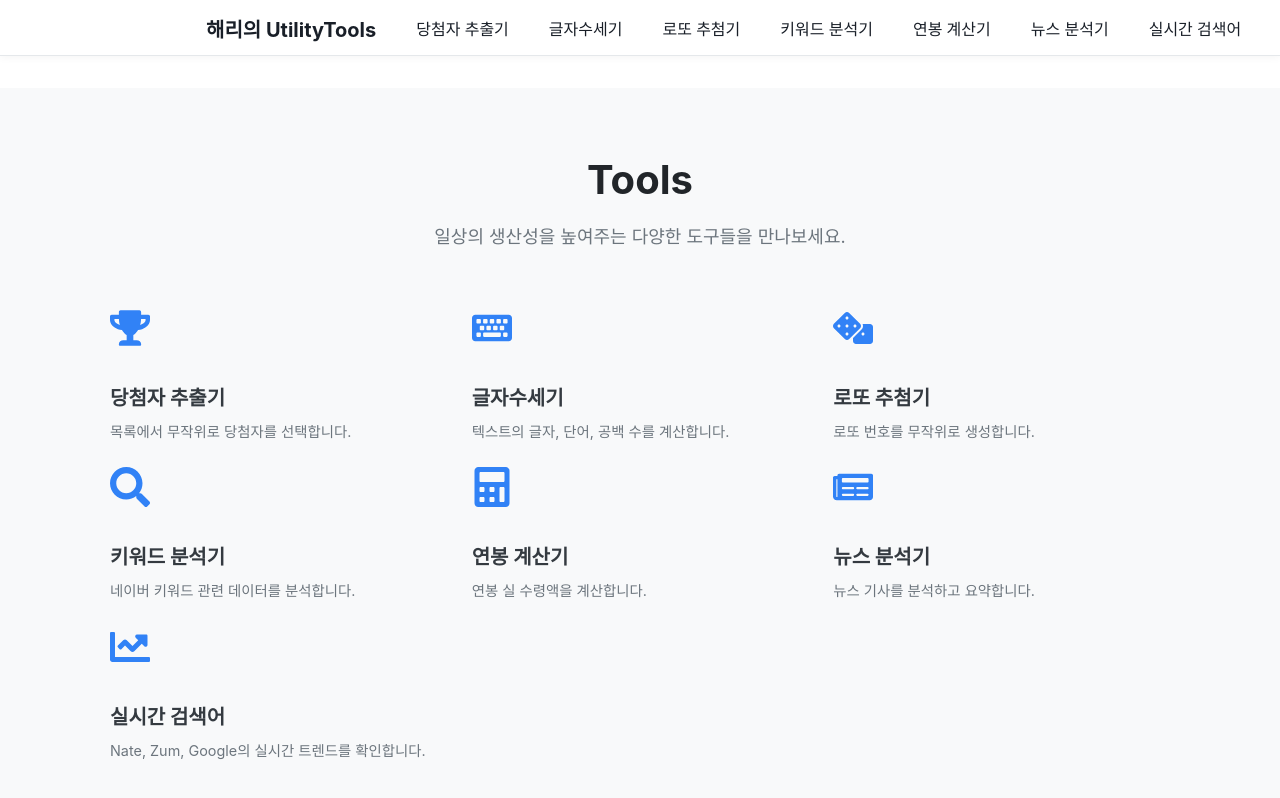
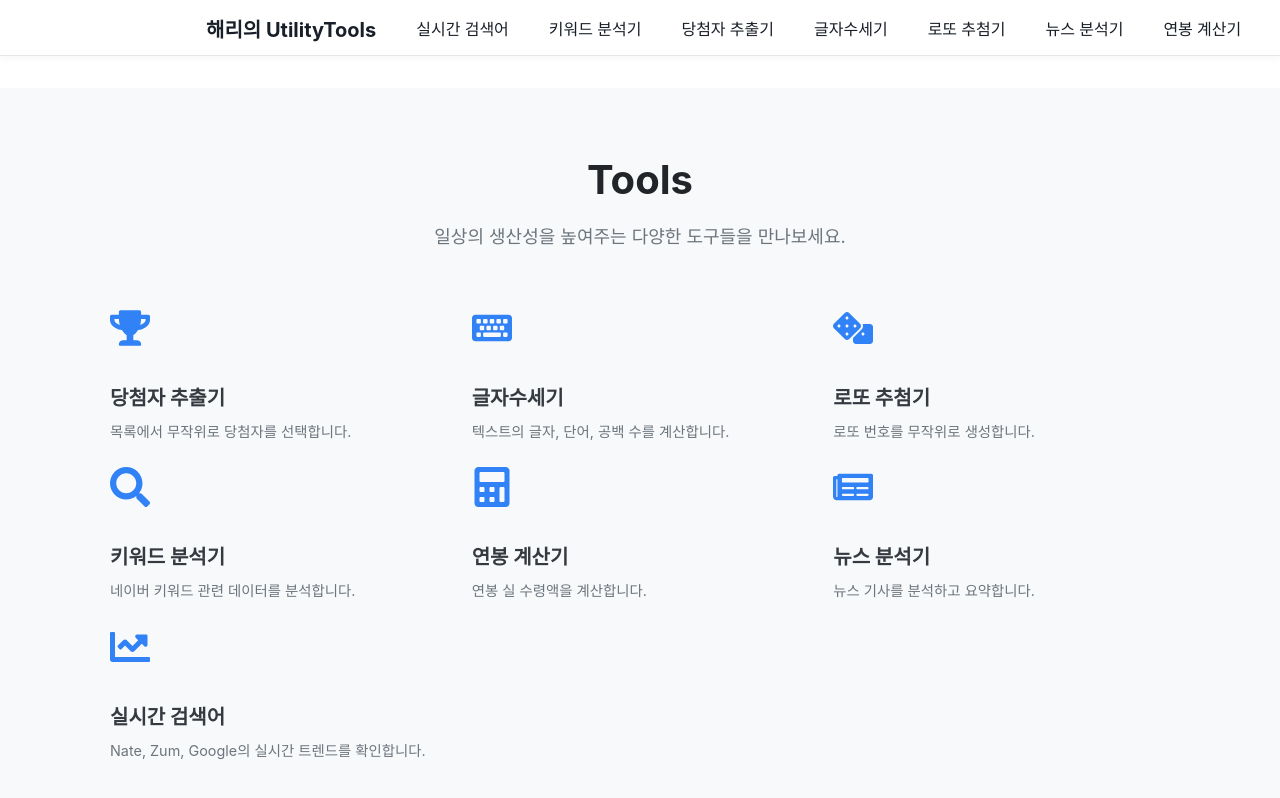
Before and after one commit to deketeryharry/tools_apps_reboots, a Next.js app: page / in a window 1280 px wide. Shown: the top 798 px of the page. Built offline with nearby package versions, Linux system fonts and the light colour scheme.

Commit message:
feat: Reorder navigation tabs

```diff
--- a/components/Navigation.tsx
+++ b/components/Navigation.tsx
@@ -3,13 +3,13 @@ import { useRouter } from 'next/router';
 import { useState, useEffect } from 'react';
 
 const navLinks = [
+  { name: '실시간 검색어', href: '/realtime-keywords' },
+  { name: '키워드 분석기', href: '/keyword-analyzer' },
   { name: '당첨자 추출기', href: '/random-selector' },
   { name: '글자수세기', href: '/word-counter' },
   { name: '로또 추첨기', href: '/lotto-generator' },
-  { name: '키워드 분석기', href: '/keyword-analyzer' },
+  { name: '뉴스 분석기', href: '/news-analyzer' },
   { name: '연봉 계산기', href: '/salary-calculator' },
-  { name: '뉴스 분석기', href: '/news-analyzer' },
-  { name: '실시간 검색어', href: '/realtime-keywords' },
 ];
 
 export default function Navigation() {
```
